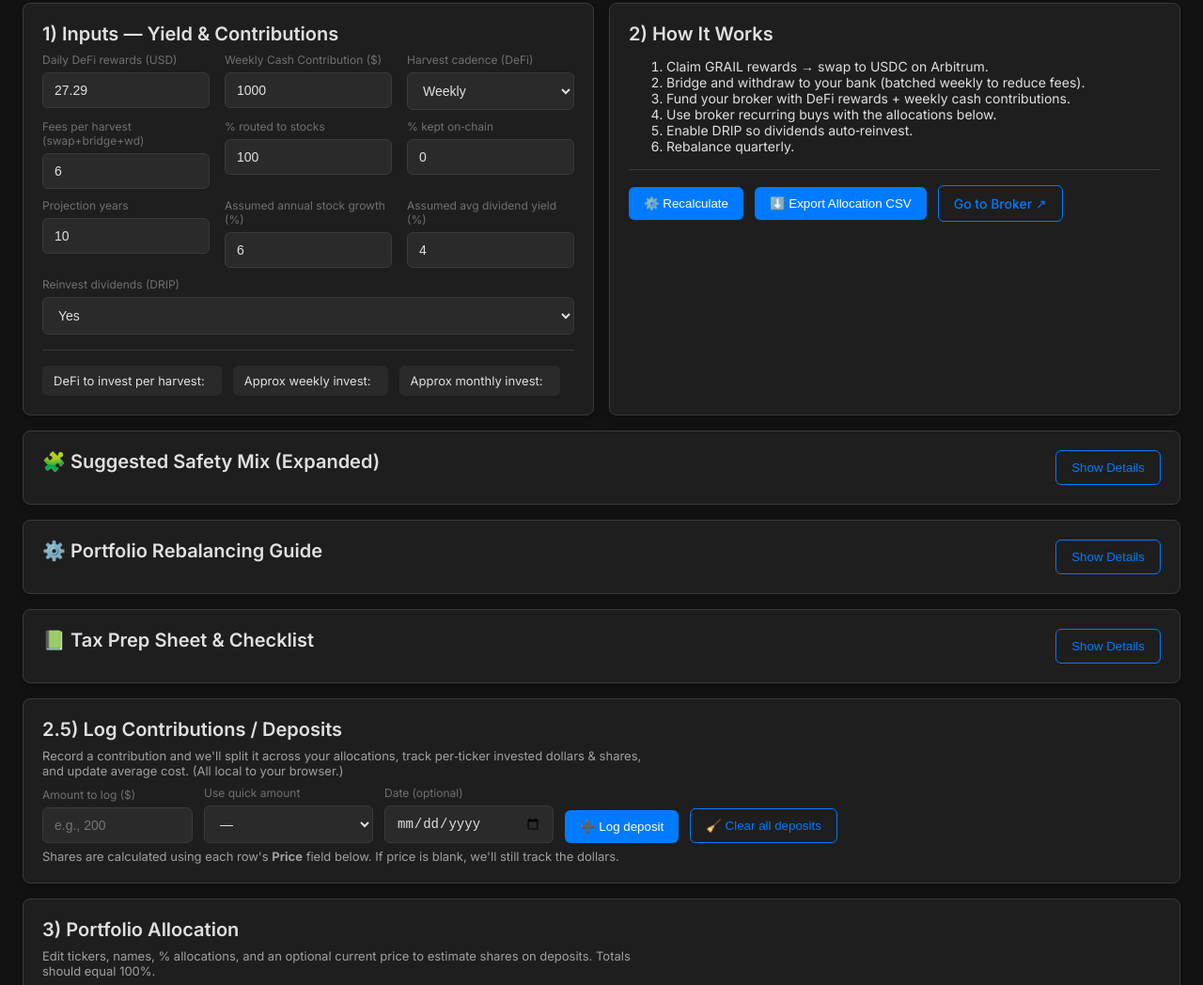
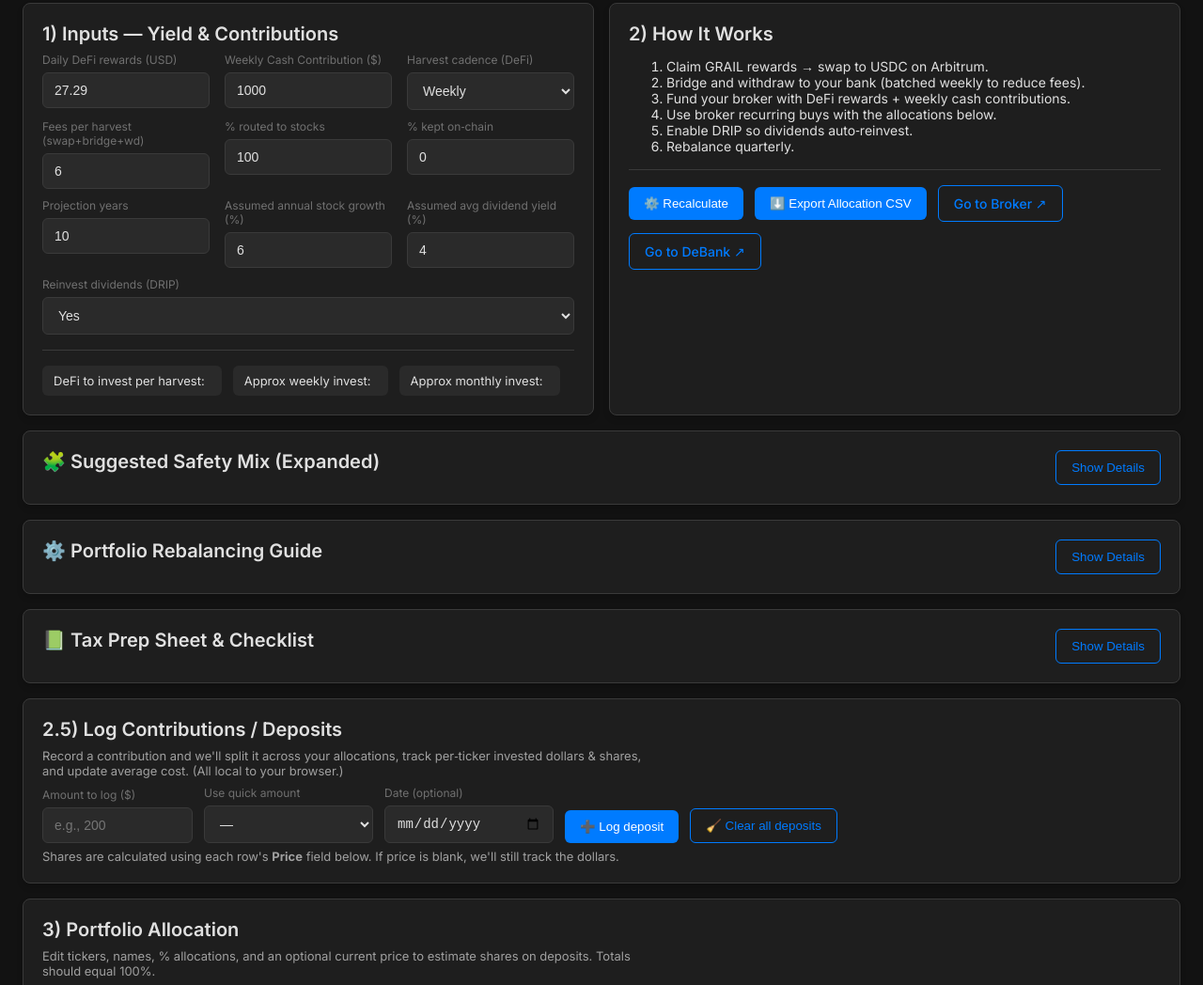
Before and after one commit to servicecoinrwb/DEFI-STOCK-PLANNER, a plain HTML site: page index.html in a window 1280 px wide. Shown: the part 1099-2147 px from the top of the page at 94% size. Drawn offline with nearby package versions, Linux system fonts and the light colour scheme; no server answers.

Commit message:
Update index.html

```diff
--- a/index.html
+++ b/index.html
@@ -561,6 +561,7 @@
           <button class="btn" id="btnCalc">⚙️ Recalculate</button>
           <button class="btn" id="btnCSV">⬇️ Export Allocation CSV</button>
           <a href="https://robinhood.com/account/investing" target="_blank" class="btn ghost">Go to Broker ↗</a>
+          <a href="https://debank.com/profile/0x4386a86277a03ff37188416767ad74e4381b226c" target="_blank" class="btn ghost">Go to DeBank ↗</a>
         </div>
       </div>
     </section>
```
